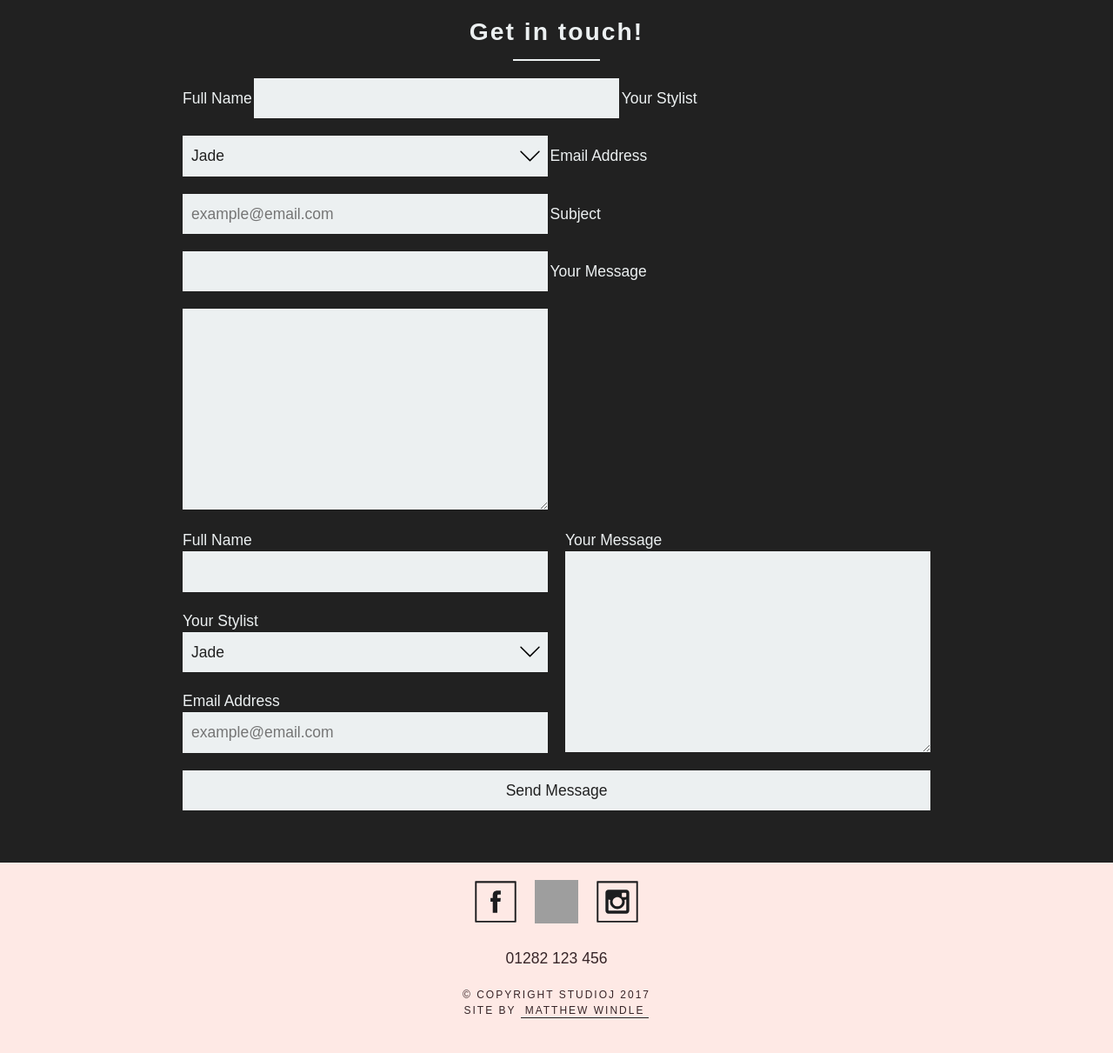
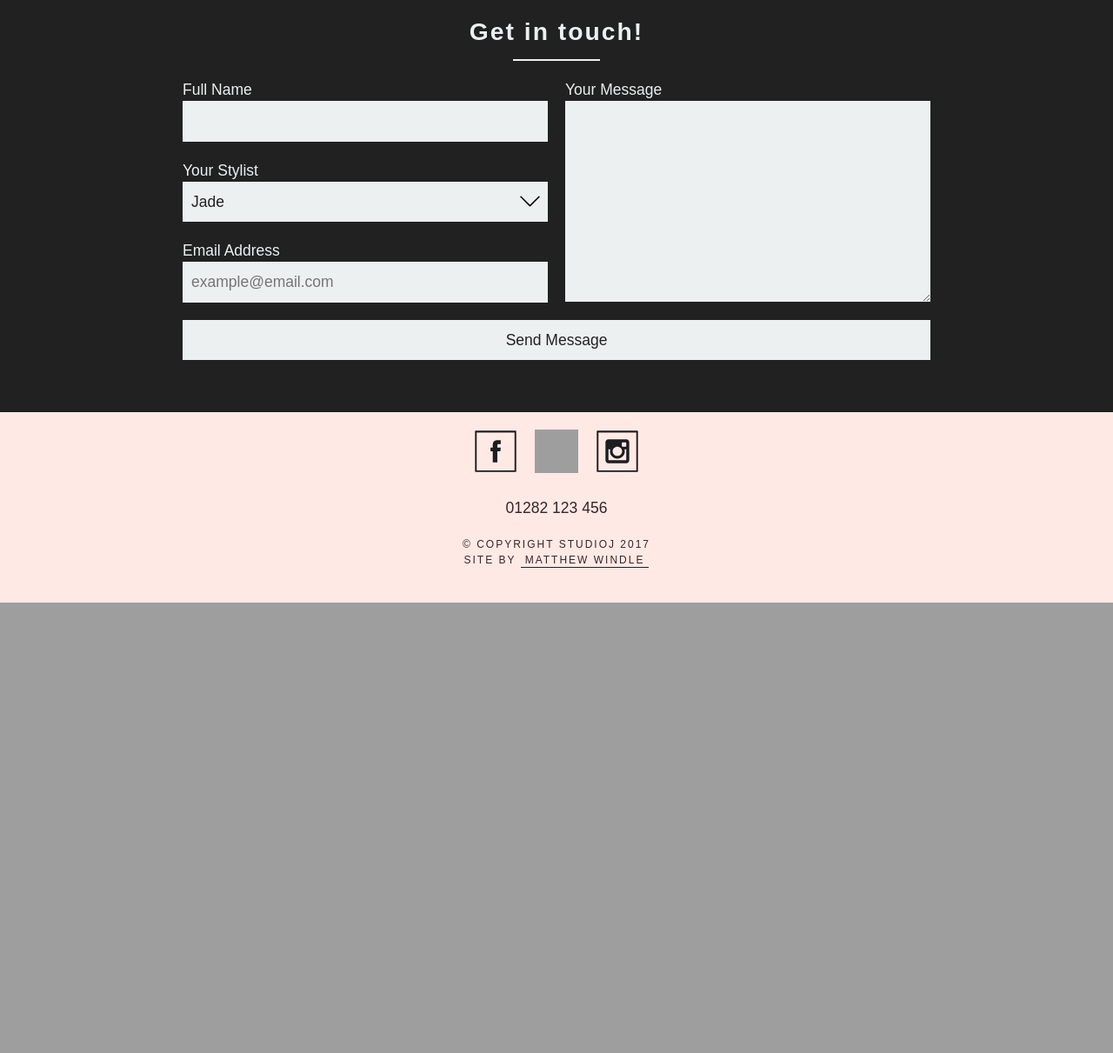
Before and after one commit to MattWindle26/StudioJ, a PHP site: page /contact.php in a window 1280 px wide. Shown: the part 560-1771 px from the top of the page at 87% size. After the commit the page ends 1253 px from the top, so only its background shows below. Run offline with PHP 8.4, Linux system fonts and the light colour scheme; some libraries are stand-ins or nearby versions; some web fonts are replaced; grey boxes are pictures that could not be loaded.

Commit message:
deleted extra code from form

```diff
--- a/contact.php
+++ b/contact.php
@@ -18,20 +18,6 @@
     <div class="inner-container" >
       <h2>Get in touch!</h2>
       <form method="POST" action="http://formspree.io/info@studiojburnley.co.uk" >
-        <label>Full Name</label>
-        <input name="fullname" type="text">
-        <label>Your Stylist</label>
-        <select name="stylist" >
-          <option disabled="true" value="Choose">Choose your stylists</option>
-          <option value="Jade">Jade</option>
-          <option value="Jenna">Jenna</option>
-        </select>
-        <label>Email Address</label>
-        <input name="email" type="tel" placeholder="example@email.com" >
-        <label>Subject</label>
-        <input name="text" type="tel" >
-        <label>Your Message</label>
-        <textarea name="message"></textarea>
         <div class="form-top">
           <div class="form-left">
             <label>Full Name</label>
```
